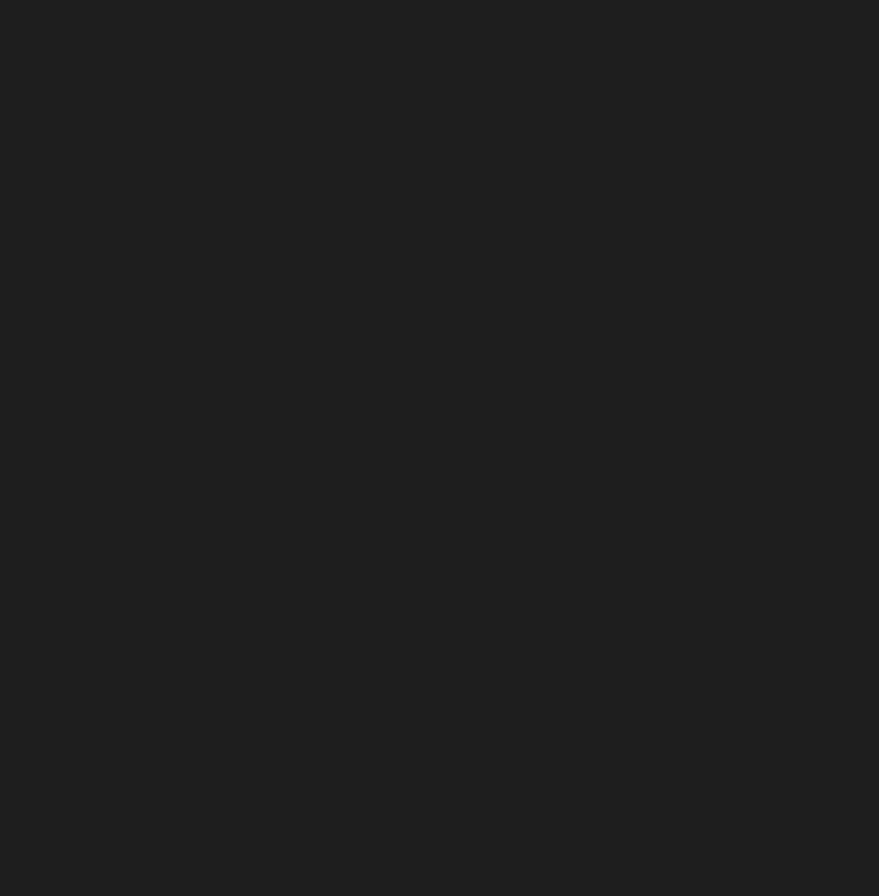
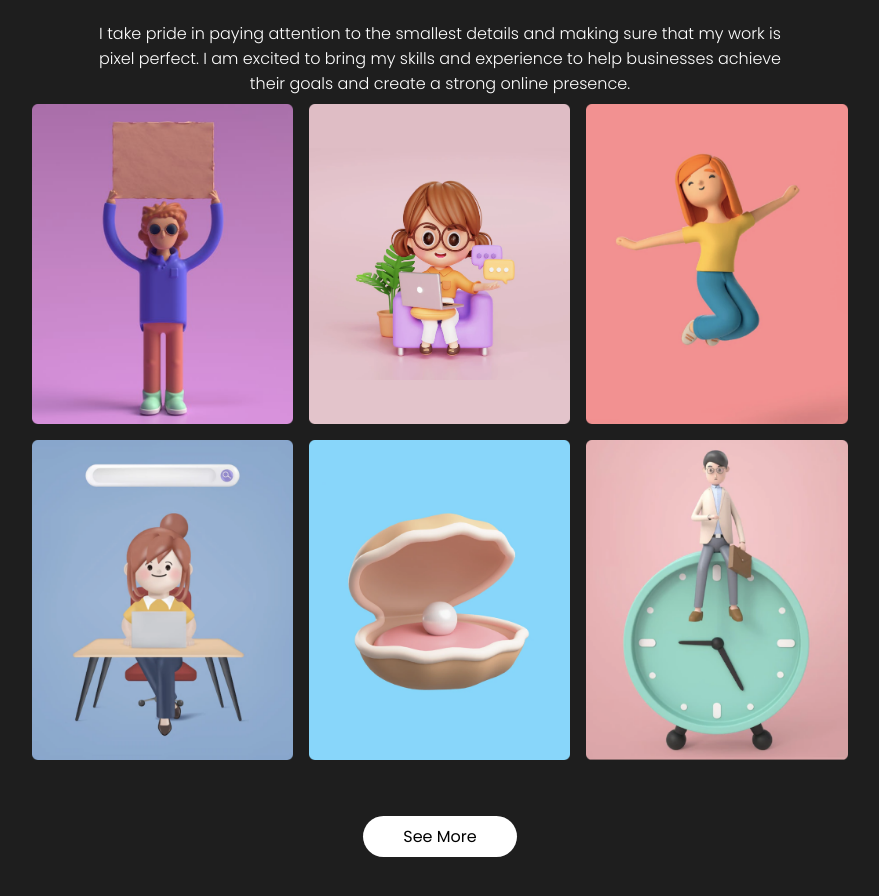
Before and after one commit to imabwahab/portfolio, a React (Vite) app: page / in a window 1280 px wide. Shown: the part 1564-2460 px from the top of the page, without its empty margins (200-1079 px from the left). Before the commit the page ends 1475 px from the top, so only its background shows below. Built offline with nearby package versions, Linux system fonts and the light colour scheme.

Commit message:
Created Projects section.

```diff
--- a/src/App.jsx
+++ b/src/App.jsx
@@ -1,5 +1,6 @@
 import Intro from "./components/Intro/Intro.jsx"
 import Navbar from "./components/Navbar/Navbar"
+import Project from "./components/Projects/Project.jsx"
 import Skills from "./components/Skills/Skills.jsx"
 import "./style.css"
 
@@ -9,6 +10,7 @@ function App() {
       <Navbar />
       <Intro />
       <Skills />
+      <Project />
     </div>
   )
 }
--- /dev/null
+++ b/src/components/Projects/Project.jsx
@@ -0,0 +1,28 @@
+import React from 'react';
+import style from './Project.module.css';
+import Portfolio1 from '../../assets/portfolio-1.png';
+import Portfolio2 from '../../assets/portfolio-2.png';
+import Portfolio3 from '../../assets/portfolio-3.png';
+import Portfolio4 from '../../assets/portfolio-4.png';
+import Portfolio5 from '../../assets/portfolio-5.png';
+import Portfolio6 from '../../assets/portfolio-6.png';
+
+const Works = () => {
+    return (
+        <section id={style.works}>
+            <h2 className={style.worksTitle}>My Portfolio</h2>
+            <span className={style.worksDesc}>I take pride in paying attention to the smallest details and making sure that my work is pixel perfect. I am excited to bring my skills and experience to help businesses achieve their goals and create a strong online presence.</span>
+            <div className={style.worksImgs}>
+                <img src={Portfolio1} alt="" className={style.worksImg} />
+                <img src={Portfolio2} alt="" className={style.worksImg} />
+                <img src={Portfolio3} alt="" className={style.worksImg} />
+                <img src={Portfolio4} alt="" className={style.worksImg} />
+                <img src={Portfolio5} alt="" className={style.worksImg} />
+                <img src={Portfolio6} alt="" className={style.worksImg} />
+            </div>
+            <button className={style.workBtn}>See More</button>
+        </section>
+    );
+}
+
+export default Works;
--- /dev/null
+++ b/src/components/Projects/Project.module.css
@@ -0,0 +1,53 @@
+#works {
+  margin: 0 auto;
+  min-height: calc(100vh - 4rem);
+  width: 100vw;
+  max-width: 60rem;
+  display: flex;
+  flex-direction: column;
+  align-items: center;
+  justify-content: center;
+  text-align: center;
+  padding: 0 1rem;
+}
+
+.worksTitle {
+  margin: 1rem 0;
+  font-size: 3rem;
+}
+
+.worksDesc {
+  font-weight: 300;
+  font-size: 1rem;
+  max-width: 45rem;
+}
+
+.worksImgs {
+  display: flex;
+  align-items: center;
+  justify-content: center;
+  flex-wrap: wrap;
+  width: 100vw;
+  max-width: 65rem;
+}
+
+.worksImg {
+  object-fit: cover;
+  height: 20rem;
+  margin: 0.5rem;
+}
+
+.workBtn {
+  margin: 3rem 0;
+  padding: 0.5rem 2.5rem;
+  border: none;
+  border-radius: 2rem;
+  background: white;
+  font-size: 1rem;
+}
+
+@media screen and (max-width:585px) {
+  .worksImg {
+      height: 48vw;
+  }
+}
--- a/src/components/Skills/Skills.module.css
+++ b/src/components/Skills/Skills.module.css
@@ -8,6 +8,7 @@
   justify-content: center;
   text-align: center;
   margin: 0 auto;
+  padding: 3px;
 }
 
 .skillTitle {
@@ -66,6 +67,10 @@
 }
 
 @media screen and (max-width:480px) {
+
+  .skillBar{
+    margin: 1rem 3rem;
+  }
   .skillBarText>p {
       font-size: 3vw;
   }
```
